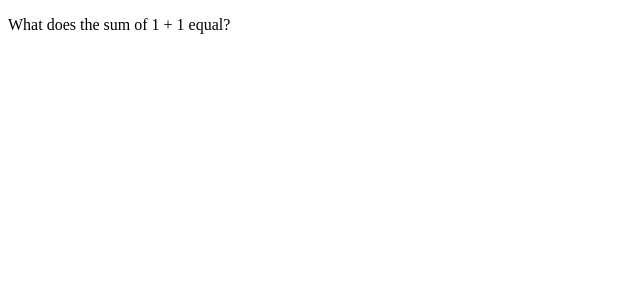
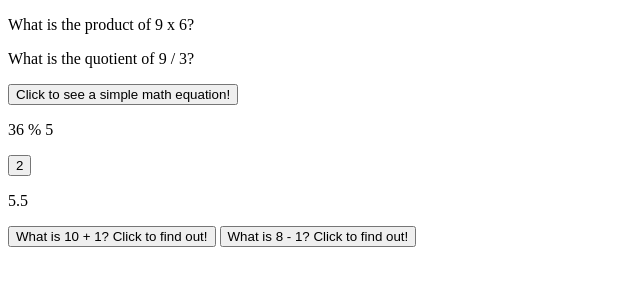
Before and after one commit to sruzich-dev/Tech-Academy-Javascript-Projects, a plain HTML site: page Basic JavaScript Projects/Project3_math_operators/index.html in a window 1280 px wide. Shown: the whole page, without its empty margins (0-640 px from the left). Drawn offline with Linux system fonts and the light colour scheme.

Commit message:
Math operators submission assignment
includes functions utilizing operators, math object function etc

```diff
--- a/Basic JavaScript Projects/Project3_math_operators/JS/main.js
+++ b/Basic JavaScript Projects/Project3_math_operators/JS/main.js
@@ -1,4 +1,41 @@
-function adition_Function(num1 + num2) {
-    var addition = 1 + 1;
-    document.getElementById("math").innerHTML = "1 + 1 =" + addition;
+// function with multiplication operator
+function multiplication_Function() {
+    var multiplication = 9 * 6;
+    document.getElementById("product").innerHTML = "9 * 6 = " + multiplication;
 }
+// function with division operator
+function division_Function() {
+    var division = 9 / 3;
+    document.getElementById("quotient").innerHTML = "9 / 3 = " + division;
+}
+// function with multiple operators
+function simple_Math_Function() {
+    var basicMath = (1 + 1) * 3 / 2 -2;
+    document.getElementById("simple_math").innerHTML = "(1 + 1) * 3 / 2 - 2 = " + basicMath;
+}
+// Modulus function
+function modulus_function() {
+    var remainder_division = 36 % 5;
+    document.getElementById("remainder").innerHTML = "When you divide 36 by 5 you have a reainder of: " + remainder_division;
+}
+// Negation Operator
+function negation_Operator(){
+    var x = 2;
+    document.getElementById("Math").innerHTML = -x;
+}
+// Increment function
+function increment_function() {
+    var y = 10;
+    y++;
+    document.write(y);
+}
+// Decrement function
+function decrement_function() {
+    var t = 8;
+    t--;
+    document.write(t);
+}
+// Math Random function
+window.alert(Math.random() * 5);
+// Math Object round method
+window.alert(Math.round(5.5));
--- a/Basic JavaScript Projects/Project3_math_operators/index.html
+++ b/Basic JavaScript Projects/Project3_math_operators/index.html
@@ -9,7 +9,20 @@
     <title>Math Operators</title>
 </head>
 <body>
-    <p id="math" onmouseover= "function addition_Function()">What does the sum of 1 + 1 equal?</p>
+    <p id="product" onmouseover= "multiplication_Function()">What is the product of 9 x 6?</p>
 
+    <p id="quotient" onmouseover= "division_Function()">What is the quotient of 9 / 3?</p>
+
+    <button id="simple_math" onclick= "simple_Math_Function()">Click to see a simple math equation!</button>
+
+    <p id="remainder" onmouseover= "modulus_function()"> 36 % 5</p>
+
+    <button id="Math" onclick= "negation_Operator()">  2  </button>
+
+    <p id="round" onmouseover="math.round(5.5)"> 5.5</p>
+
+    <button id="increment" onclick= "increment_function()">What is 10 + 1? Click to find out!</button>
+
+    <button id="decrement" onclick= "decrement_function()">What is 8 - 1? Click to find out!</button>
 </body>
 </html>
```
Also changed, not shown: 3 other files.
